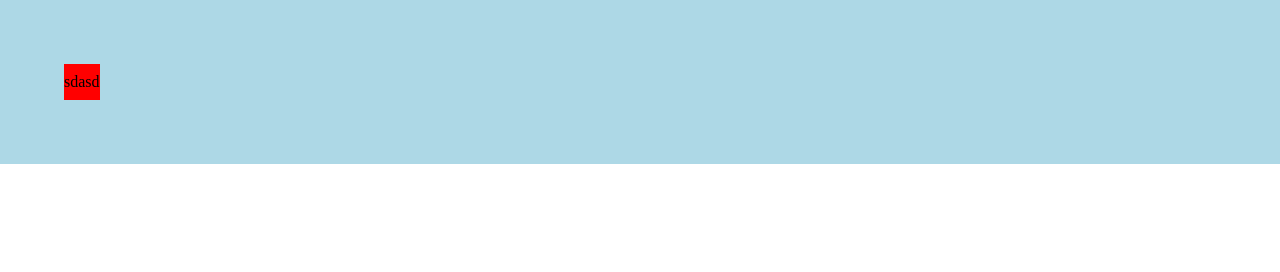
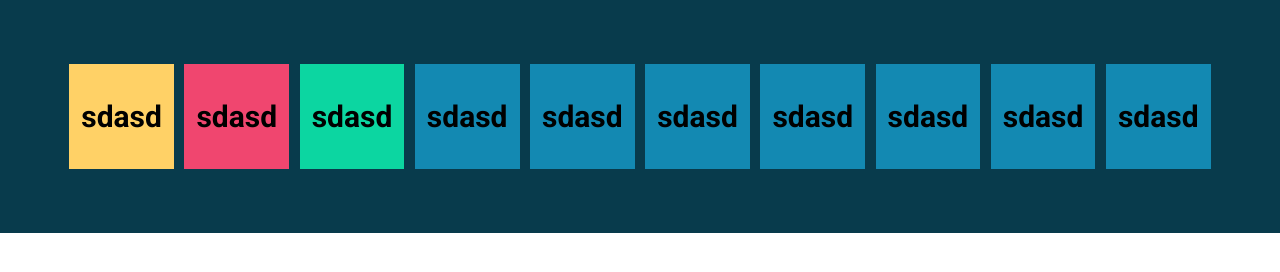
Before and after one commit to FraCuboni/js-fizzbuzz, a plain HTML site: page index.html in a window 1280 px wide. Drawn offline with Linux system fonts and the light colour scheme.

Commit message:
css base done

```diff
--- a/css/style.css
+++ b/css/style.css
@@ -2,23 +2,39 @@
     box-sizing: border-box;
     padding: 0;
     margin: 0;
+    font-family: "Roboto", sans-serif;
+    font-weight: 600;
 }
 
 
 .container{
     display: flex;
-    background-color: lightblue;
+    background-color: #083B4C;
     padding: 5%;
 
     display: flex;
+    justify-content: space-around;
 }
 
 .square{
-    background-color: red;
-    height: ;
+    background-color: #1389B2;
+    width: calc(100% / 11);
     aspect-ratio: 1/1;
+    font-size: 30px;
 
     display: flex;
     align-items: center;
     justify-content: center;
 }
+
+.fizz{
+    background-color: #0CD6A1;
+}
+
+.buzz{
+    background-color: #FFD166;
+}
+
+.fizzbuzz{
+    background-color: #F0466F;
+}
--- a/index.html
+++ b/index.html
@@ -6,10 +6,22 @@
     <title>Document</title>
 
     <link rel="stylesheet" href="css/style.css">
+
+    <link rel="preconnect" href="https://fonts.googleapis.com">
+<link rel="preconnect" href="https://fonts.gstatic.com" crossorigin>
+<link href="https://fonts.googleapis.com/css2?family=Roboto:ital,wght@0,100;0,300;0,400;0,500;0,700;0,900;1,100;1,300;1,400;1,500;1,700;1,900&display=swap" rel="stylesheet">
 </head>
 <body>
-
     <div class="container">
+        <div class="square buzz">sdasd</div>
+        <div class="square fizzbuzz">sdasd</div>
+        <div class="square fizz">sdasd</div>
+        <div class="square">sdasd</div>
+        <div class="square">sdasd</div>
+        <div class="square">sdasd</div>
+        <div class="square">sdasd</div>
+        <div class="square">sdasd</div>
+        <div class="square">sdasd</div>
         <div class="square">sdasd</div>
     </div>
 
```
